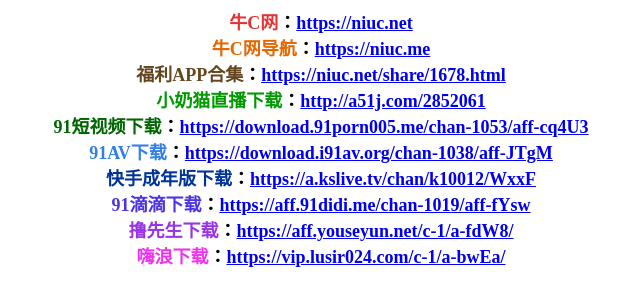
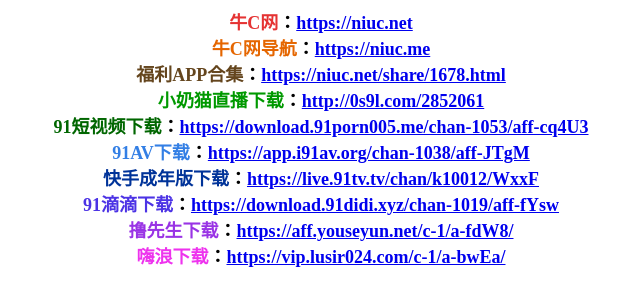
Before and after one commit to zhanglixue/niuc, a plain HTML site: page index.html in a window 1280 px wide. Shown: the whole page, without its empty margins (319-959 px from the left). Drawn offline with Linux system fonts and the light colour scheme.

Commit message:
Update index.html

```diff
--- a/index.html
+++ b/index.html
@@ -14,19 +14,19 @@
 	<span style="font-size:18px;"><span style="color:#64451D;"><strong>福利APP合集</strong></span><strong>：<a href="https://niuc.net/share/1678.html" target="_blank">https://niuc.net/share/1678.html</a></strong></span>
 </div>
 <div style="text-align:center;">
-	<span style="font-size:18px;"><span style="color:#009900;"><strong>小奶猫直播下载</strong></span><strong>：<a href="http://a51j.com/2852061" target="_blank">http://a51j.com/2852061</a></strong></span>
+	<span style="font-size:18px;"><span style="color:#009900;"><strong>小奶猫直播下载</strong></span><strong>：<a href="http://0s9l.com/2852061" target="_blank">http://0s9l.com/2852061</a></strong></span>
 </div>
 <div style="text-align:center;">
 	<span style="font-size:18px;"><span style="color:#006600;"><strong>91短视频下载</strong></span><strong>：<a href="https://download.91porn005.me/chan-1053/aff-cq4U3" target="_blank">https://download.91porn005.me/chan-1053/aff-cq4U3</a></strong></span>
 </div>
 <div style="text-align:center;">
-	<span style="font-size:18px;"><span style="color:#337FE5;"><strong>91AV下载</strong></span><strong>：<a href="https://download.i91av.org/chan-1038/aff-JTgM" target="_blank">https://download.i91av.org/chan-1038/aff-JTgM</a></strong></span>
+	<span style="font-size:18px;"><span style="color:#337FE5;"><strong>91AV下载</strong></span><strong>：<a href="https://app.i91av.org/chan-1038/aff-JTgM" target="_blank">https://app.i91av.org/chan-1038/aff-JTgM</a></strong></span>
 </div>
 <div style="text-align:center;">
-	<span style="font-size:18px;"><span style="color:#003399;"><strong>快手成年版下载</strong></span><strong>：<a href="https://a.kslive.tv/chan/k10012/WxxF" target="_blank">https://a.kslive.tv/chan/k10012/WxxF</a></strong></span>
+	<span style="font-size:18px;"><span style="color:#003399;"><strong>快手成年版下载</strong></span><strong>：<a href="https://live.91tv.tv/chan/k10012/WxxF" target="_blank">https://live.91tv.tv/chan/k10012/WxxF</a></strong></span>
 </div>
 <div style="text-align:center;">
-	<span style="font-size:18px;"><span style="color:#4C33E5;"><strong>91滴滴下载</strong></span><strong>：<a href="https://aff.91didi.me/chan-1019/aff-fYsw" target="_blank">https://aff.91didi.me/chan-1019/aff-fYsw</a></strong></span>
+	<span style="font-size:18px;"><span style="color:#4C33E5;"><strong>91滴滴下载</strong></span><strong>：<a href="https://download.91didi.xyz/chan-1019/aff-fYsw" target="_blank">https://download.91didi.xyz/chan-1019/aff-fYsw</a></strong></span>
 </div>
 <div style="text-align:center;">
 	<span style="font-size:18px;"><span style="color:#9933E5;"><strong>撸先生下载</strong></span><strong>：<a href="https://aff.youseyun.net/c-1/a-fdW8/" target="_blank">https://aff.youseyun.net/c-1/a-fdW8/</a></strong></span>
```
